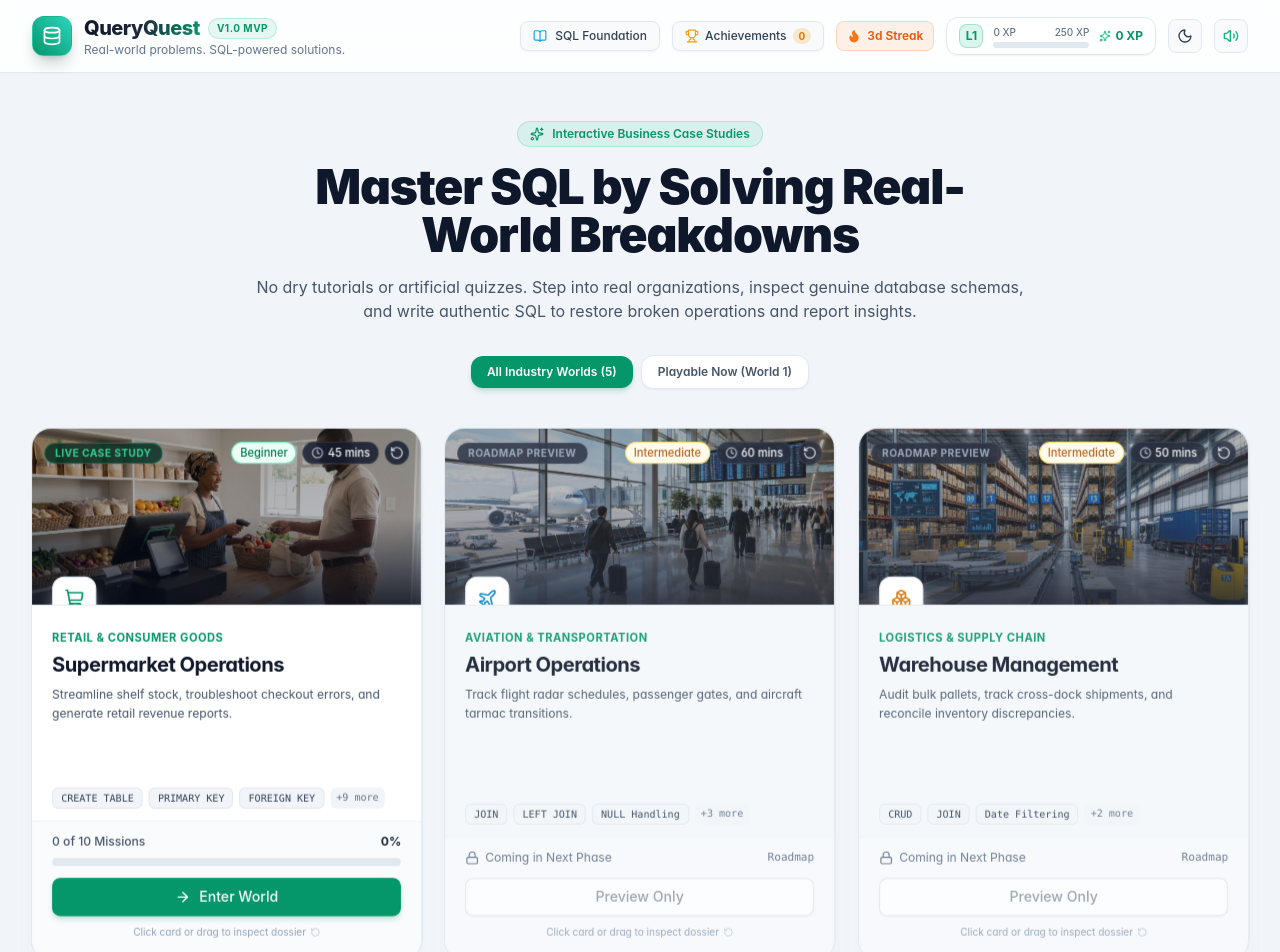
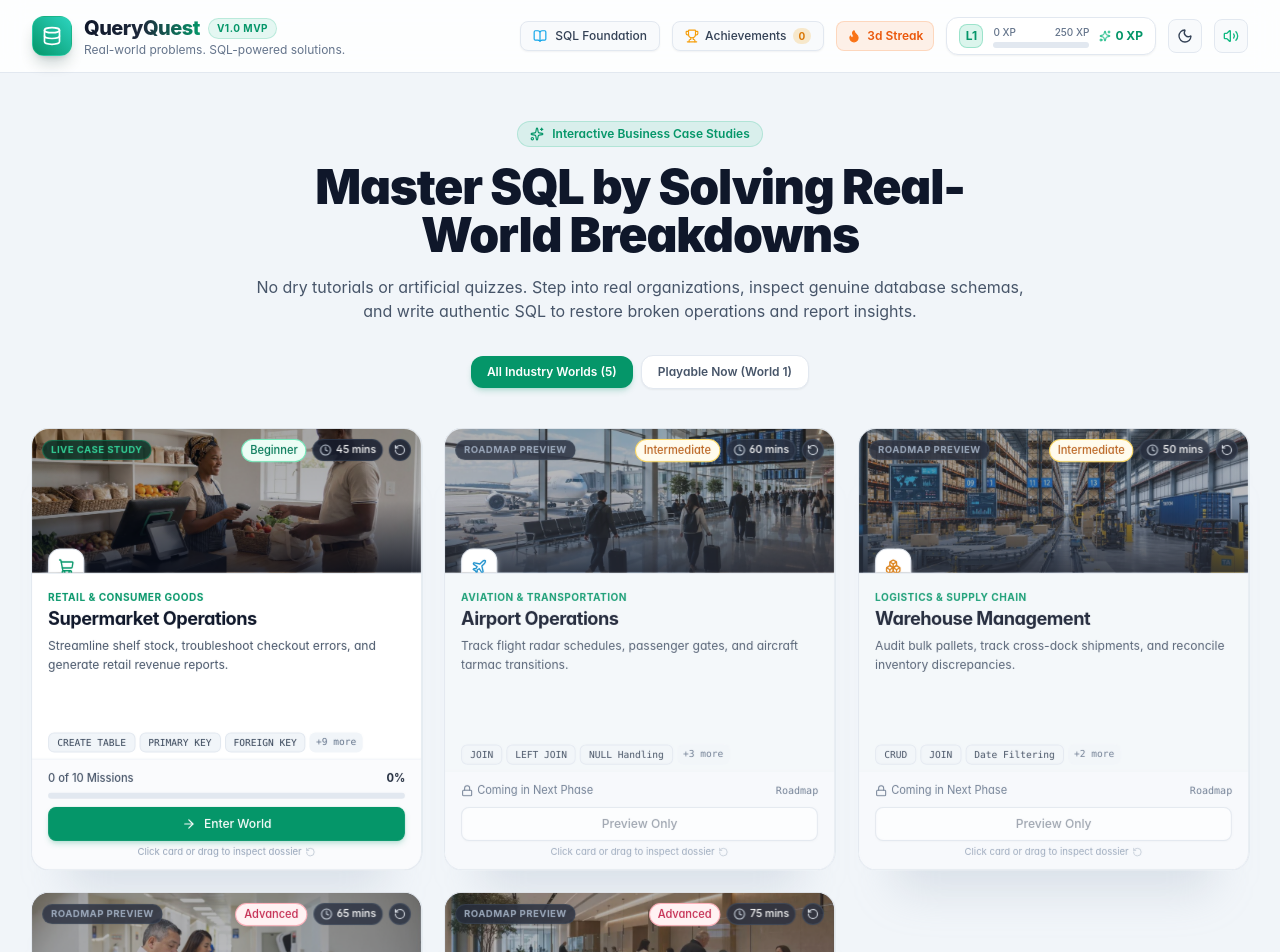
Before and after one commit to shashaank747/QueryQuest, a React (Vite) app: page / in a window 1280 px wide. Shown: the top 952 px of the page. Built offline with nearby package versions, Linux system fonts and the light colour scheme.

Commit message:
refactor(dashboard): reduce card height to 440px for compact, balanced proportions

```diff
--- a/src/components/dashboard/WorldCard.tsx
+++ b/src/components/dashboard/WorldCard.tsx
@@ -26,11 +26,11 @@ interface WorldCardProps {
 }
 
 const iconComponentMap: Record<string, React.ReactNode> = {
-  ShoppingCart: <ShoppingCart className="w-5 h-5" />,
-  Plane: <Plane className="w-5 h-5" />,
-  Boxes: <Boxes className="w-5 h-5" />,
-  Activity: <Activity className="w-5 h-5" />,
-  Landmark: <Landmark className="w-5 h-5" />,
+  ShoppingCart: <ShoppingCart className="w-4 h-4" />,
+  Plane: <Plane className="w-4 h-4" />,
+  Boxes: <Boxes className="w-4 h-4" />,
+  Activity: <Activity className="w-4 h-4" />,
+  Landmark: <Landmark className="w-4 h-4" />,
 };
 
 const difficultyVariants: Record<string, 'emerald' | 'amber' | 'rose'> = {
@@ -65,7 +65,7 @@ export const WorldCard: React.FC<WorldCardProps> = ({ world }) => {
   // Front Face Component
   const frontContent = (
     <div
-      className={`w-full h-full flex flex-col justify-between border rounded-[20px] overflow-hidden select-none transition-colors duration-200 ${
+      className={`w-full h-full flex flex-col justify-between border rounded-[18px] overflow-hidden select-none transition-colors duration-200 ${
         world.isAvailable
           ? isLight
             ? 'bg-white border-slate-200/90 shadow-sm'
@@ -77,7 +77,7 @@ export const WorldCard: React.FC<WorldCardProps> = ({ world }) => {
     >
       {/* Visual Thumbnail Cover Banner */}
       {world.thumbnailUrl ? (
-        <div className="relative w-full h-44 overflow-hidden border-b border-slate-200 dark:border-slate-800 bg-slate-950 flex-shrink-0">
+        <div className="relative w-full h-36 overflow-hidden border-b border-slate-200 dark:border-slate-800 bg-slate-950 flex-shrink-0">
           <img
             src={world.thumbnailUrl}
             alt={world.name}
@@ -87,13 +87,13 @@ export const WorldCard: React.FC<WorldCardProps> = ({ world }) => {
           <div className="absolute inset-0 bg-gradient-to-t from-slate-950/85 via-slate-950/30 to-black/35 pointer-events-none" />
 
           {/* Top badges on image */}
-          <div className="absolute top-3 left-3 right-3 flex items-center justify-between pointer-events-auto">
+          <div className="absolute top-2.5 left-2.5 right-2.5 flex items-center justify-between pointer-events-auto">
             {world.isAvailable ? (
-              <span className="px-2.5 py-0.5 rounded-full text-[10px] font-bold uppercase tracking-wider bg-emerald-950/80 text-emerald-400 border border-emerald-500/40 backdrop-blur-md">
+              <span className="px-2 py-0.5 rounded-full text-[9.5px] font-bold uppercase tracking-wider bg-emerald-950/80 text-emerald-400 border border-emerald-500/40 backdrop-blur-md">
                 Live Case Study
               </span>
             ) : (
-              <span className="px-2.5 py-0.5 rounded-full text-[10px] font-bold uppercase tracking-wider bg-slate-900/80 text-slate-400 border border-slate-700/50 backdrop-blur-md">
+              <span className="px-2 py-0.5 rounded-full text-[9.5px] font-bold uppercase tracking-wider bg-slate-900/80 text-slate-400 border border-slate-700/50 backdrop-blur-md">
                 Roadmap Preview
               </span>
             )}
@@ -102,7 +102,7 @@ export const WorldCard: React.FC<WorldCardProps> = ({ world }) => {
               <Badge variant={difficultyVariants[world.difficulty] || 'slate'} size="sm">
                 {world.difficulty}
               </Badge>
-              <div className="px-2 py-0.5 rounded-full bg-slate-900/80 backdrop-blur-md border border-slate-700/60 flex items-center gap-1 text-[11px] text-white font-medium">
+              <div className="px-1.5 py-0.5 rounded-full bg-slate-900/80 backdrop-blur-md border border-slate-700/60 flex items-center gap-1 text-[10.5px] text-white font-medium">
                 <Clock className="w-3 h-3 text-slate-300" />
                 <span>{world.estimatedTime}</span>
               </div>
@@ -116,41 +116,41 @@ export const WorldCard: React.FC<WorldCardProps> = ({ world }) => {
                 title="Flip card for world details"
                 className="p-1 rounded-full bg-slate-900/80 hover:bg-emerald-600 text-slate-200 hover:text-white border border-slate-700/70 hover:border-emerald-400 transition-colors backdrop-blur-md flex items-center justify-center cursor-pointer"
               >
-                <RotateCcw className="w-3.5 h-3.5" />
+                <RotateCcw className="w-3 h-3" />
               </button>
             </div>
           </div>
 
           {/* Floating category icon overlapping bottom edge */}
-          <div className="absolute -bottom-4 left-5 pointer-events-none">
+          <div className="absolute -bottom-3 left-4 pointer-events-none">
             <div
-              className={`w-11 h-11 rounded-xl flex items-center justify-center border shadow-lg ${
+              className={`w-9 h-9 rounded-xl flex items-center justify-center border shadow-md ${
                 isLight
                   ? `bg-white border-slate-200 ${activeColor.light} shadow-slate-200/60`
                   : `bg-slate-900 border-slate-700 ${activeColor.dark} shadow-black/50`
               }`}
             >
-              {iconComponentMap[world.iconName] || <Landmark className="w-5 h-5" />}
+              {iconComponentMap[world.iconName] || <Landmark className="w-4 h-4" />}
             </div>
           </div>
         </div>
       ) : (
         /* Fallback if no thumbnail */
-        <div className="p-5 pb-0 flex items-start justify-between">
+        <div className="p-4 pb-0 flex items-start justify-between">
           <div
-            className={`w-11 h-11 rounded-xl flex items-center justify-center border ${
+            className={`w-9 h-9 rounded-xl flex items-center justify-center border ${
               isLight
                 ? `bg-white border-slate-200 ${activeColor.light}`
                 : `bg-slate-900 border-slate-700 ${activeColor.dark}`
             }`}
           >
-            {iconComponentMap[world.iconName] || <ShoppingCart className="w-5 h-5" />}
+            {iconComponentMap[world.iconName] || <ShoppingCart className="w-4 h-4" />}
           </div>
           <div className="flex items-center gap-1.5">
             <Badge variant={difficultyVariants[world.difficulty] || 'slate'} size="sm">
               {world.difficulty}
             </Badge>
-            <div className="px-2 py-0.5 rounded-full bg-slate-100 dark:bg-slate-800 text-[11px] font-medium flex items-center gap-1">
+            <div className="px-1.5 py-0.5 rounded-full bg-slate-100 dark:bg-slate-800 text-[10.5px] font-medium flex items-center gap-1">
               <Clock className="w-3 h-3" />
               <span>{world.estimatedTime}</span>
             </div>
@@ -164,20 +164,20 @@ export const WorldCard: React.FC<WorldCardProps> = ({ world }) => {
               title="Flip card for world details"
               className="p-1 rounded-full bg-slate-100 dark:bg-slate-800 hover:bg-emerald-600 text-slate-600 dark:text-slate-300 hover:text-white border border-slate-200 dark:border-slate-700 transition-colors flex items-center justify-center cursor-pointer"
             >
-              <RotateCcw className="w-3.5 h-3.5" />
+              <RotateCcw className="w-3 h-3" />
             </button>
           </div>
         </div>
       )}
 
       {/* Middle Content */}
-      <div className={`p-5 ${world.thumbnailUrl ? 'pt-6' : 'pt-3'} pb-3 flex-1 flex flex-col justify-between`}>
+      <div className={`px-4 ${world.thumbnailUrl ? 'pt-4' : 'pt-2'} pb-1.5 flex-1 flex flex-col justify-between`}>
         <div>
-          <div className="text-[11px] font-bold tracking-wider text-emerald-600 dark:text-emerald-400 uppercase mb-1">
+          <div className="text-[10px] font-bold tracking-wider text-emerald-600 dark:text-emerald-400 uppercase mb-0.5">
             {world.industry}
           </div>
           <h3
-            className={`text-xl font-bold tracking-tight ${
+            className={`text-lg font-bold tracking-tight leading-snug ${
               isLight ? 'text-slate-900' : 'text-slate-100'
             }`}
           >
@@ -186,18 +186,18 @@ export const WorldCard: React.FC<WorldCardProps> = ({ world }) => {
           <p
             className={`text-xs ${
               isLight ? 'text-slate-600' : 'text-slate-400'
-            } mt-1.5 line-clamp-2 leading-relaxed`}
+            } mt-1 line-clamp-2 leading-relaxed`}
           >
             {world.tagline || world.description}
           </p>
         </div>
 
         {/* SQL Topics Tags preview */}
-        <div className="flex flex-wrap gap-1.5 mt-3">
+        <div className="flex flex-wrap gap-1 mt-2">
           {world.sqlTopics.slice(0, 3).map((topic, i) => (
             <span
               key={i}
-              className={`text-[10px] px-2 py-0.5 rounded-md ${
+              className={`text-[9.5px] px-2 py-0.5 rounded-md ${
                 isLight
                   ? 'bg-slate-100 text-slate-700 border border-slate-200'
                   : 'bg-slate-800 text-slate-300 border border-slate-700/60'
@@ -208,7 +208,7 @@ export const WorldCard: React.FC<WorldCardProps> = ({ world }) => {
           ))}
           {world.sqlTopics.length > 3 && (
             <span
-              className={`text-[10px] px-1.5 py-0.5 rounded-md ${
+              className={`text-[9.5px] px-1.5 py-0.5 rounded-md ${
                 isLight ? 'bg-slate-100 text-slate-500' : 'bg-slate-800 text-slate-500'
               } font-mono`}
             >
@@ -220,21 +220,21 @@ export const WorldCard: React.FC<WorldCardProps> = ({ world }) => {
 
       {/* Footer & Primary Action */}
       <div
-        className={`p-5 pt-3 border-t ${
+        className={`px-4 py-2.5 border-t ${
           isLight ? 'border-slate-100 bg-slate-50/70' : 'border-slate-800/60 bg-slate-950/30'
         }`}
       >
         {world.isAvailable ? (
           <div>
             <div
-              className={`flex items-center justify-between text-xs ${
+              className={`flex items-center justify-between text-[11px] ${
                 isLight ? 'text-slate-600' : 'text-slate-400'
-              } mb-2`}
+              } mb-1.5`}
             >
               <span className="font-medium">
                 {progress.isCompleted ? (
                   <span className="text-emerald-600 dark:text-emerald-400 font-semibold flex items-center gap-1">
-                    <CheckCircle2 className="w-3.5 h-3.5" /> All 10 Missions Completed
+                    <CheckCircle2 className="w-3 h-3" /> All 10 Missions Completed
                   </span>
                 ) : (
                   `${progress.completedMissionsCount} of ${progress.totalMissionsCount} Missions`
@@ -247,9 +247,9 @@ export const WorldCard: React.FC<WorldCardProps> = ({ world }) => {
 
             {/* Progress Bar */}
             <div
-              className={`w-full h-2 ${
+              className={`w-full h-1.5 ${
                 isLight ? 'bg-slate-200' : 'bg-slate-800'
-              } rounded-full overflow-hidden mb-3`}
+              } rounded-full overflow-hidden mb-2`}
             >
               <div
                 className="h-full bg-gradient-to-r from-emerald-500 to-teal-400 transition-all duration-300 rounded-full"
@@ -259,10 +259,10 @@ export const WorldCard: React.FC<WorldCardProps> = ({ world }) => {
 
             <Button
               variant="primary"
-              className="w-full"
+              className="w-full py-1.5 text-xs"
               data-no-flip
               onClick={() => setActiveWorld(world.id)}
-              icon={<ArrowRight className="w-4 h-4" />}
+              icon={<ArrowRight className="w-3.5 h-3.5" />}
             >
               {progress.completedMissionsCount > 0 ? 'Resume Operations' : 'Enter World'}
             </Button>
@@ -270,23 +270,23 @@ export const WorldCard: React.FC<WorldCardProps> = ({ world }) => {
         ) : (
           <div>
             <div
-              className={`flex items-center justify-between text-xs ${
+              className={`flex items-center justify-between text-[11px] ${
                 isLight ? 'text-slate-500' : 'text-slate-500'
-              } mb-3`}
+              } mb-2`}
             >
-              <span className="flex items-center gap-1.5">
-                <Lock className="w-3.5 h-3.5" /> Coming in Next Phase
+              <span className="flex items-center gap-1">
+                <Lock className="w-3 h-3" /> Coming in Next Phase
               </span>
-              <span className="font-mono text-[11px]">Roadmap</span>
+              <span className="font-mono text-[10px]">Roadmap</span>
             </div>
-            <Button variant="secondary" className="w-full" disabled data-no-flip>
+            <Button variant="secondary" className="w-full py-1.5 text-xs" disabled data-no-flip>
               Preview Only
             </Button>
           </div>
         )}
 
         {/* Subtle Hint */}
-        <div className="text-[10px] text-center text-slate-400 dark:text-slate-500 mt-2 flex items-center justify-center gap-1">
+        <div className="text-[9.5px] text-center text-slate-400 dark:text-slate-500 mt-1 flex items-center justify-center gap-1">
           <span>Click card or drag to inspect dossier</span>
           <RotateCcw className="w-2.5 h-2.5 opacity-60" />
         </div>
@@ -297,7 +297,7 @@ export const WorldCard: React.FC<WorldCardProps> = ({ world }) => {
   // Back Face Component (Full Dossier & Architecture Specs)
   const backContent = (
     <div
-      className={`w-full h-full flex flex-col justify-between p-5 border rounded-[20px] overflow-hidden select-none transition-colors duration-200 ${
+      className={`w-full h-full flex flex-col justify-between p-4 border rounded-[18px] overflow-hidden select-none transition-colors duration-200 ${
         isLight
           ? 'bg-gradient-to-br from-white via-slate-50 to-slate-100/90 border-slate-200 text-slate-800'
           : 'bg-gradient-to-br from-slate-900 via-slate-900/95 to-slate-950 border-slate-800 text-slate-100'
@@ -305,10 +305,10 @@ export const WorldCard: React.FC<WorldCardProps> = ({ world }) => {
     >
       {/* Dossier Header */}
       <div>
-        <div className="flex items-center justify-between gap-2 mb-2.5">
-          <div className="flex items-center gap-1.5 px-2.5 py-1 rounded-lg bg-emerald-500/10 text-emerald-600 dark:text-emerald-400 border border-emerald-500/20 text-xs font-semibold">
-            <Briefcase className="w-3.5 h-3.5" />
-            <span className="truncate max-w-[190px]">{world.storyIntro.roleTitle}</span>
+        <div className="flex items-center justify-between gap-2 mb-2">
+          <div className="flex items-center gap-1 px-2 py-0.5 rounded-lg bg-emerald-500/10 text-emerald-600 dark:text-emerald-400 border border-emerald-500/20 text-[11px] font-semibold">
+            <Briefcase className="w-3 h-3" />
+            <span className="truncate max-w-[180px]">{world.storyIntro.roleTitle}</span>
           </div>
           <button
             type="button"
@@ -317,20 +317,20 @@ export const WorldCard: React.FC<WorldCardProps> = ({ world }) => {
               e.stopPropagation();
               setIsFlipped(false);
             }}
-            className="px-2 py-1 rounded-lg text-xs font-medium text-slate-600 dark:text-slate-300 hover:text-emerald-600 dark:hover:text-emerald-400 bg-slate-100 dark:bg-slate-800 hover:bg-slate-200 dark:hover:bg-slate-700 transition-colors flex items-center gap-1 cursor-pointer"
+            className="px-2 py-0.5 rounded-lg text-[11px] font-medium text-slate-600 dark:text-slate-300 hover:text-emerald-600 dark:hover:text-emerald-400 bg-slate-100 dark:bg-slate-800 hover:bg-slate-200 dark:hover:bg-slate-700 transition-colors flex items-center gap-1 cursor-pointer"
           >
             <span>← Front</span>
           </button>
         </div>
 
         {/* Organization & DB spec */}
-        <div className="flex items-center gap-1.5 text-slate-900 dark:text-white font-bold text-sm">
-          <Building2 className="w-4 h-4 text-emerald-500 flex-shrink-0" />
+        <div className="flex items-center gap-1.5 text-slate-900 dark:text-white font-bold text-xs">
+          <Building2 className="w-3.5 h-3.5 text-emerald-500 flex-shrink-0" />
           <span className="truncate">{world.storyIntro.organization}</span>
         </div>
 
-        <div className="flex items-center gap-2 text-[11px] mt-1.5">
-          <div className="px-2 py-0.5 rounded bg-slate-200/80 dark:bg-slate-800/80 font-mono text-slate-700 dark:text-slate-300 flex items-center gap-1 border border-slate-300/60 dark:border-slate-700/60">
+        <div className="flex items-center gap-2 text-[10.5px] mt-1">
+          <div className="px-1.5 py-0.5 rounded bg-slate-200/80 dark:bg-slate-800/80 font-mono text-slate-700 dark:text-slate-300 flex items-center gap-1 border border-slate-300/60 dark:border-slate-700/60">
             <Database className="w-3 h-3 text-emerald-500" />
             <span>{world.dbFileName}</span>
           </div>
@@ -340,30 +340,30 @@ export const WorldCard: React.FC<WorldCardProps> = ({ world }) => {
       </div>
 
       {/* Dossier Scrollable Middle Area */}
-      <div className="flex-1 my-3 space-y-3 overflow-y-auto pr-1">
+      <div className="flex-1 my-2 space-y-2 overflow-y-auto pr-1">
         {/* Scenario Background */}
         <div
-          className={`p-2.5 rounded-xl border text-xs leading-relaxed ${
+          className={`p-2 rounded-xl border text-xs leading-relaxed ${
             isLight
               ? 'bg-slate-100/70 border-slate-200 text-slate-700'
               : 'bg-slate-950/60 border-slate-800 text-slate-300'
           }`}
         >
-          <div className="text-[10px] uppercase font-bold tracking-wider text-emerald-600 dark:text-emerald-400 mb-1">
+          <div className="text-[9.5px] uppercase font-bold tracking-wider text-emerald-600 dark:text-emerald-400 mb-0.5">
             Operational Context
           </div>
-          <p className="line-clamp-3 text-[11.5px] leading-relaxed">{world.storyIntro.background}</p>
+          <p className="line-clamp-2 text-[11px] leading-relaxed">{world.storyIntro.background}</p>
         </div>
 
         {/* Key Responsibilities */}
         <div>
-          <div className="text-[10px] uppercase font-bold tracking-wider text-slate-400 dark:text-slate-500 mb-1.5">
+          <div className="text-[9.5px] uppercase font-bold tracking-wider text-slate-400 dark:text-slate-500 mb-1">
             Key Responsibilities
           </div>
-          <div className="space-y-1.5">
+          <div className="space-y-1">
             {world.storyIntro.keyResponsibilities.slice(0, 3).map((item, idx) => (
-              <div key={idx} className="flex items-start gap-1.5 text-xs leading-snug">
-                <CheckCircle2 className="w-3.5 h-3.5 text-emerald-500 flex-shrink-0 mt-0.5" />
+              <div key={idx} className="flex items-start gap-1 text-[11px] leading-snug">
+                <CheckCircle2 className="w-3 h-3 text-emerald-500 flex-shrink-0 mt-0.5" />
                 <span className={isLight ? 'text-slate-700' : 'text-slate-300'}>{item}</span>
               </div>
             ))}
@@ -372,16 +372,16 @@ export const WorldCard: React.FC<WorldCardProps> = ({ world }) => {
 
         {/* SQL Topics Covered */}
         <div>
-          <div className="text-[10px] uppercase font-bold tracking-wider text-slate-400 dark:text-slate-500 mb-1.5">
+          <div className="text-[9.5px] uppercase font-bold tracking-wider text-slate-400 dark:text-slate-500 mb-1">
             Mastered SQL Concepts ({world.sqlTopics.length})
           </div>
           <div className="flex flex-wrap gap-1">
             {world.sqlTopics.map((topic, idx) => (
               <span
                 key={idx}
-                className={`text-[10px] px-2 py-0.5 rounded font-mono border ${
+                className={`text-[9.5px] px-1.5 py-0.5 rounded font-mono border ${
                   isLight
-                    ? 'bg-white border-slate-200 text-slate-700 shadow-2xs'
+                    ? 'bg-white border-slate-200 text-slate-700'
                     : 'bg-slate-800/80 border-slate-700/60 text-slate-300'
                 }`}
               >
@@ -394,7 +394,7 @@ export const WorldCard: React.FC<WorldCardProps> = ({ world }) => {
 
       {/* Dossier Footer Actions */}
       <div
-        className={`pt-3 border-t ${
+        className={`pt-2 border-t ${
           isLight ? 'border-slate-200' : 'border-slate-800'
         }`}
       >
@@ -402,15 +402,16 @@ export const WorldCard: React.FC<WorldCardProps> = ({ world }) => {
           <div className="flex items-center gap-2">
             <Button
               variant="primary"
-              className="flex-1"
+              className="flex-1 py-1.5 text-xs"
               data-no-flip
               onClick={() => setActiveWorld(world.id)}
-              icon={<ArrowRight className="w-4 h-4" />}
+              icon={<ArrowRight className="w-3.5 h-3.5" />}
             >
-              {progress.completedMissionsCount > 0 ? 'Resume Operations' : 'Enter World'}
+              {progress.completedMissionsCount > 0 ? 'Resume' : 'Enter World'}
             </Button>
             <Button
               variant="secondary"
+              className="py-1.5 text-xs"
               data-no-flip
               onClick={(e) => {
                 e.stopPropagation();
@@ -424,7 +425,7 @@ export const WorldCard: React.FC<WorldCardProps> = ({ world }) => {
           <div className="flex items-center gap-2">
             <Button
               variant="secondary"
-              className="flex-1"
+              className="flex-1 py-1.5 text-xs"
               data-no-flip
               onClick={(e) => {
                 e.stopPropagation();
@@ -457,9 +458,9 @@ export const WorldCard: React.FC<WorldCardProps> = ({ world }) => {
       stiffness={180}
       damping={22}
       width="100%"
-      height={530}
+      height={440}
       depth={14}
-      radius={20}
+      radius={18}
       background={isLight ? '#ffffff' : '#0f172a'}
       color={isLight ? '#0f172a' : '#f8fafc'}
       edgeBackground={isLight ? '#e2e8f0' : '#1e293b'}
--- a/src/components/ui/FlipCard/FlipCard.css
+++ b/src/components/ui/FlipCard/FlipCard.css
@@ -1,8 +1,8 @@
 .flip-card {
   --fc-w: 100%;
-  --fc-h: 490px;
+  --fc-h: 440px;
   --fc-depth: 14px;
-  --fc-radius: 20px;
+  --fc-radius: 18px;
   --fc-bg: #ffffff;
   --fc-ink: #0f172a;
   --fc-edge-bg: #1e293b;
```
